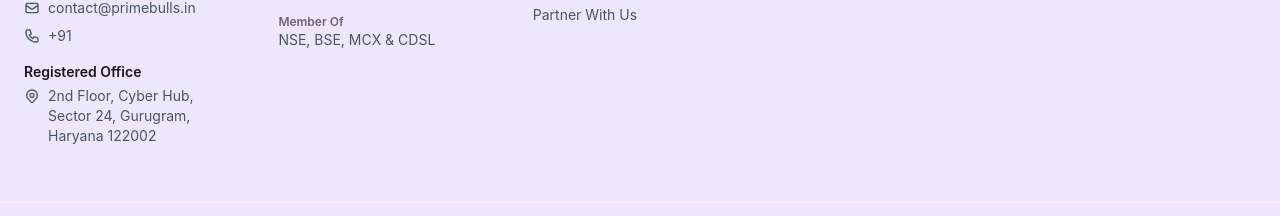
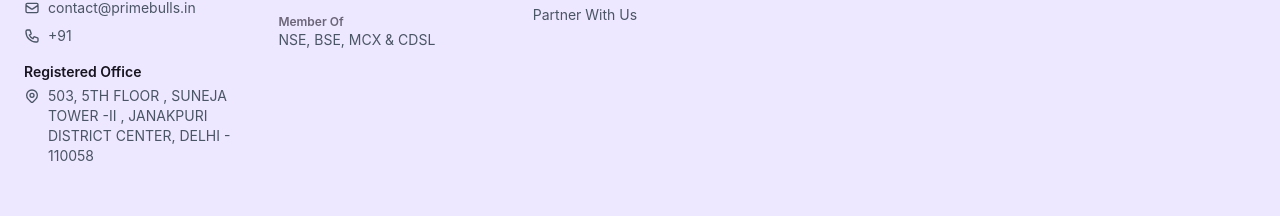
Before and after one commit to rohit-verma-211/prime, a React (Vite) app: page /stocks in a window 1280 px wide. Shown: the part 1376-1592 px from the top of the page. Built offline with nearby package versions, Linux system fonts and the light colour scheme; no server answers.

Commit message:
Update footer address in Footer.jsx

```diff
--- a/src/components/Footer.jsx
+++ b/src/components/Footer.jsx
@@ -28,7 +28,7 @@ export default function Footer() {
             <p className="text-sm font-semibold text-ink mt-4">Registered Office</p>
             <p className="flex items-start gap-2 text-sm text-gray-600 mt-1">
               <svg className="h-4 w-4 flex-shrink-0 mt-0.5" fill="none" stroke="currentColor" viewBox="0 0 24 24"><path strokeLinecap="round" strokeLinejoin="round" strokeWidth={2} d="M17.657 16.657L13.414 20.9a2 2 0 01-2.828 0l-4.243-4.243a8 8 0 1111.314 0z" /><path strokeLinecap="round" strokeLinejoin="round" strokeWidth={2} d="M15 11a3 3 0 11-6 0 3 3 0 016 0z" /></svg>
-              2nd Floor, Cyber Hub, Sector 24, Gurugram, Haryana 122002
+              503, 5TH FLOOR , SUNEJA TOWER -II , JANAKPURI DISTRICT CENTER, DELHI - 110058
             </p>
           </div>
 
```
